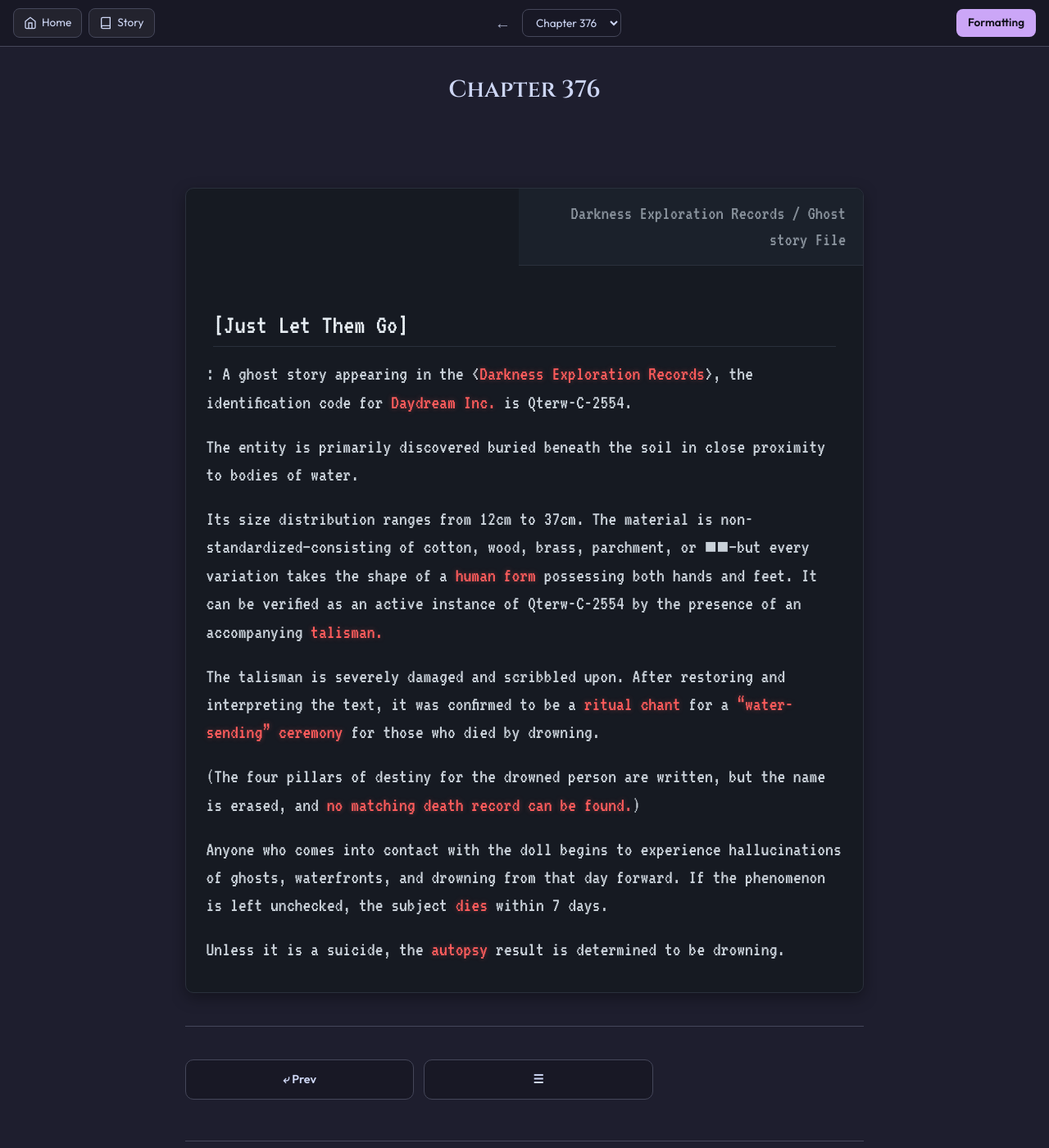
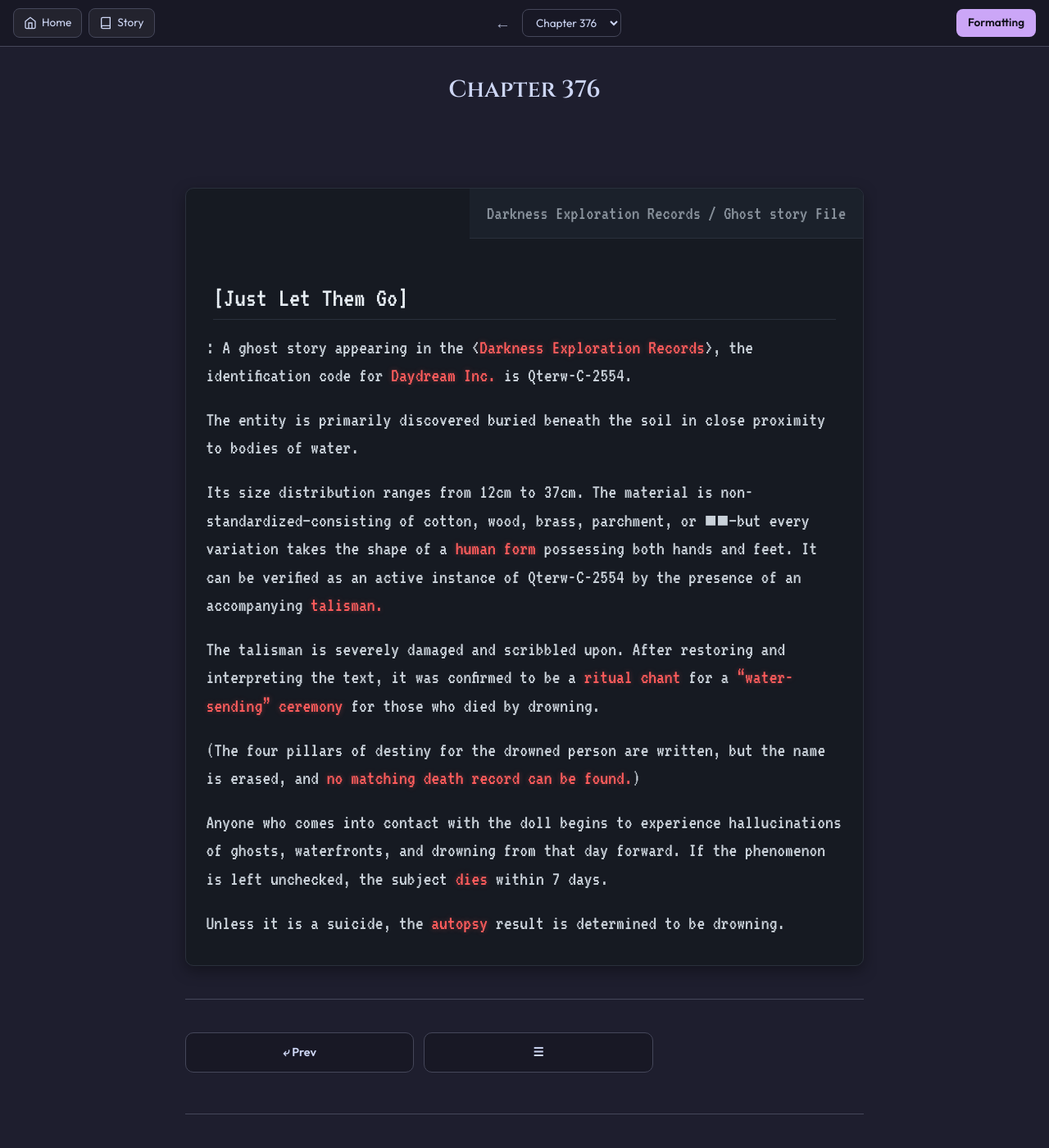
Before and after one commit to soleumn/soleumn.github.io, a Jekyll site: the page built from _chapters/gsgw/ch376.md, in a window 1280 px wide and 1400 px high. Shown: the whole window at 82% size. Built offline with Jekyll 4.4.1, drawn with Linux system fonts in a browser that asks for light colours; comment, search, counter and statistics services are not loaded.

Commit message:
Update webnovel.css

```diff
--- a/assets/css/webnovel.css
+++ b/assets/css/webnovel.css
@@ -449,7 +449,7 @@ html[data-theme="gruvbox"] .post-content .notebook {
 .post-content .wiki > .wiki-author {
   grid-column: 2;
   grid-row: 1;
-  max-width: 18em;
+  max-width: 32em;                   /* largura máxima da caixa do autor (aumente se quiser mais) */
   margin: 0 0 1em;
   padding: .6em .9em;
   display: flex;
@@ -462,10 +462,12 @@ html[data-theme="gruvbox"] .post-content .notebook {
   border-bottom: 1px solid #2a303c;
 }
 
-/* Celular bem estreito: o autor desce para uma linha própria (continua à direita) */
+/* Celular estreito: o autor ocupa a linha toda (continua à direita).
+   Só desce para uma segunda linha se existir um título; sem título, fica no topo. */
 @media (max-width: 480px) {
-  .post-content .wiki > .wiki-author { grid-column: 1 / -1; grid-row: 1; max-width: none; padding-top: 0; }
   .post-content .wiki > .wiki-title  { grid-column: 1 / -1; border-bottom: 0; padding-bottom: .1em; margin-bottom: 0; }
+  .post-content .wiki > .wiki-author { grid-column: 1 / -1; max-width: none; }
+  .post-content .wiki:has(.wiki-title) > .wiki-author { grid-row: 2; padding-top: 0; }
 }
 
 /* ---------- Títulos de seção (## Título) ---------- */
```
